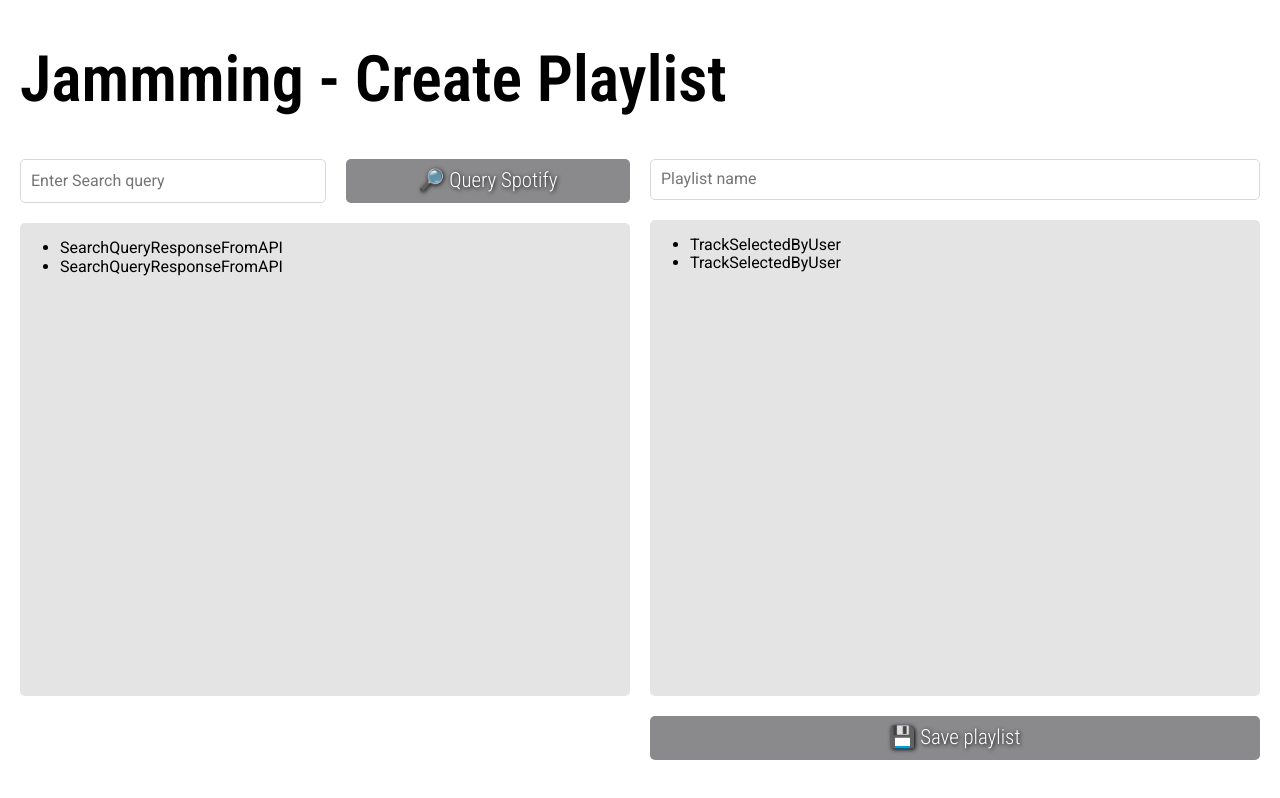
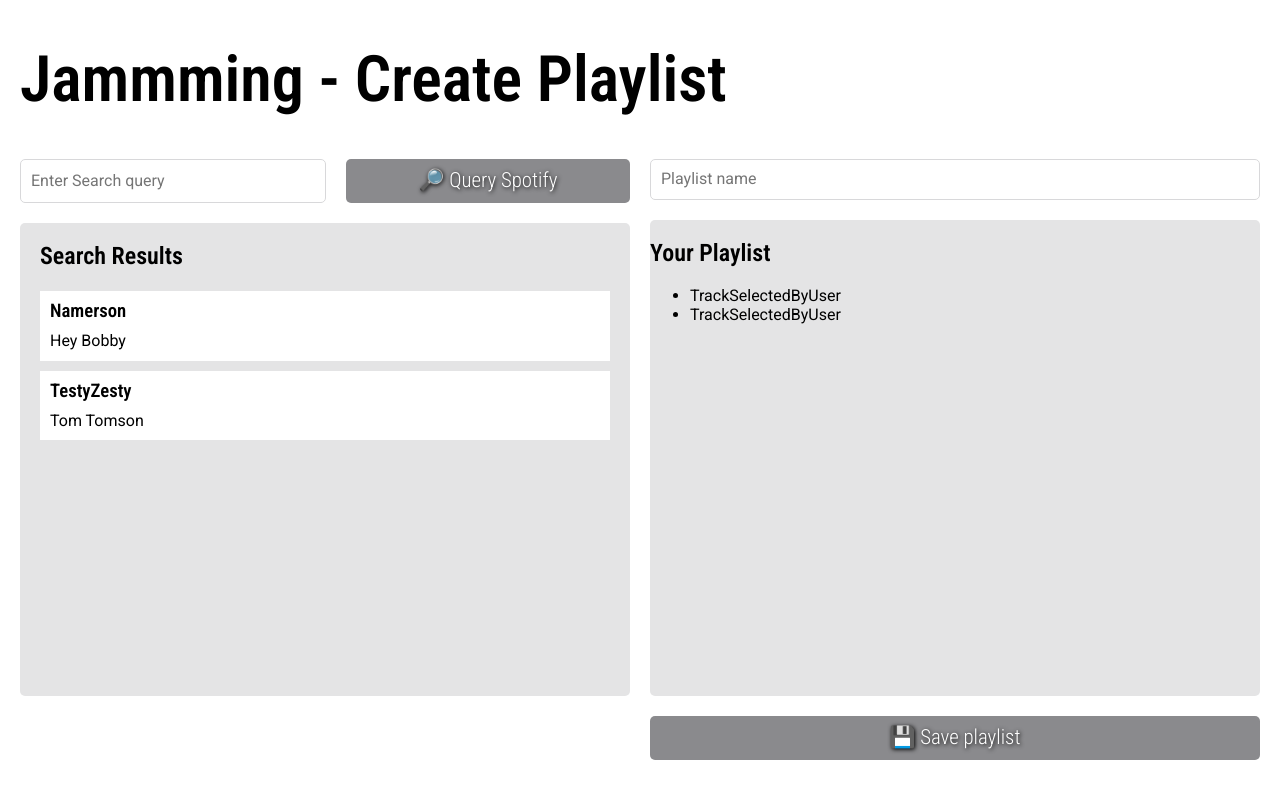
Before and after one commit to Domini-k/Jammming, a React (Create React App) app: page / in a window 1280 px wide. Both pictures are taken after a click on the button "🔎 Query Spotify". Built offline with nearby package versions, Linux system fonts and the light colour scheme.

Commit message:
Implement Search Results list generation based on mocked data from API

```diff
--- a/src/App.js
+++ b/src/App.js
@@ -3,31 +3,39 @@ import styles from "./App.module.css";
 import SearchBar from "./components/SearchBar";
 import SearchResults from "./components/SearchResults";
 import Playlist from "./components/Playlist";
+// =====================================================
+// Mockup values to avoid using API
+const apiResponse = [
+  {
+    name:"Namerson",
+    artist:"Hey Bobby",
+    album:"itsa me",
+    id:"1"
+  },
+  {
+    name:"TestyZesty",
+    artist:"Tom Tomson",
+    album:"Just Me",
+    id:"2"
+  }
+]
+// =====================================================
 
 function App() {
-  const [musicSearchQuery,setMusicSearchQuery] = useState("");
+  const [musicSearchQuery,setMusicSearchQuery] = useState();
   const [querySearchResults,setQuerySearchResults] = useState([]);
-
   function getMusicQueryDetailsFromChild(data){
     setMusicSearchQuery(data);
   }
+  useEffect(() => {
+    if(typeof musicSearchQuery === "string"){
+      setQuerySearchResults(apiResponse);
+    }
+  }, [musicSearchQuery]);
 
-  useEffect(() => {
-    // If there is some querry defined for the spotify search then perform API query
-    if(musicSearchQuery !== ""){
-      // Mockup values to avoid using API
-      const apiResponse = [
-        {
-          name:"",
-          artist:"",
-          album:"",
-          id:""
-        }
-      ]
-      setQuerySearchResults(apiResponse)
-    }
-
-  }, [musicSearchQuery]);
+  //==================================================================
+  //==================== RETURN STATEMENT ============================
+  //==================================================================
 
     return (
     <div className={styles.App}>
@@ -40,6 +48,7 @@ function App() {
             <SearchBar sendQueryDataToParent={getMusicQueryDetailsFromChild}/>
 
             <div className={styles.subColLeft}>
+              <h2>Search Results</h2>
               <SearchResults queryResponse={querySearchResults}/>
             </div>
           </div>
@@ -50,6 +59,7 @@ function App() {
             />
 
             <div className={styles.subColRight}>
+            <h2>Your Playlist</h2>
                 <Playlist/>
             </div>
           </div>
@@ -61,6 +71,9 @@ function App() {
       </main>
     </div>
   );
+//==================================================================
+//==================== RETURN STATEMENT ============================
+//==================================================================
 }
 
 export default App;
--- a/src/App.module.css
+++ b/src/App.module.css
@@ -17,6 +17,11 @@ h6 {
 }
 h1 {
   font-size: 4em;
+}
+h3,
+p {
+  padding: 0;
+  margin: 0;
 }
 /* btn reset */
 button {
@@ -67,6 +72,7 @@ main {
   height: 100%;
   border-radius: 5px;
   margin-top: 20px;
+  padding: 0 20px;
 }
 .colRight {
   /* border: 5px solid green; */
--- a/src/components/SearchResults.js
+++ b/src/components/SearchResults.js
@@ -1,15 +1,23 @@
 import React from 'react';
 import Tracklist from './Tracklist'
+import styles from "./SearchResults.module.css";
+
 
 function SearchResults({queryResponse}) {
-    console.log('Component template')
+    const listFromRequestedResponses = queryResponse.map( ({name,artist,album,id},key) => {
+        return (
+            <div className={styles.searchResultContent} key={key} album={album} id={id}>
+                <h3>{name}</h3>
+                <p>{artist}</p>
+            </div>
+        )
+    })
+
     return(
-        <ul>
-            <li>SearchQueryResponseFromAPI</li>
-            <li>SearchQueryResponseFromAPI</li>
-        </ul>
+        <div className={styles.searchResultsWrapper}>
+            {listFromRequestedResponses}
+        </div>
     )
-
 }
 
 export default SearchResults
--- /dev/null
+++ b/src/components/SearchResults.module.css
@@ -0,0 +1,13 @@
+.searchResultsWrapper {
+  display: flex;
+  flex-direction: column;
+  gap: 10px;
+}
+.searchResultContent {
+  flex-direction: column;
+  background-color: white;
+  display: flex;
+  justify-items: flex-end;
+  gap: 10px;
+  padding: 10px;
+}
--- a/src/index.js
+++ b/src/index.js
@@ -5,7 +5,5 @@ import App from './App';
 
 const root = ReactDOM.createRoot(document.getElementById('root'));
 root.render(
-    <React.StrictMode>
         <App/>
-    </React.StrictMode>
 );
```
